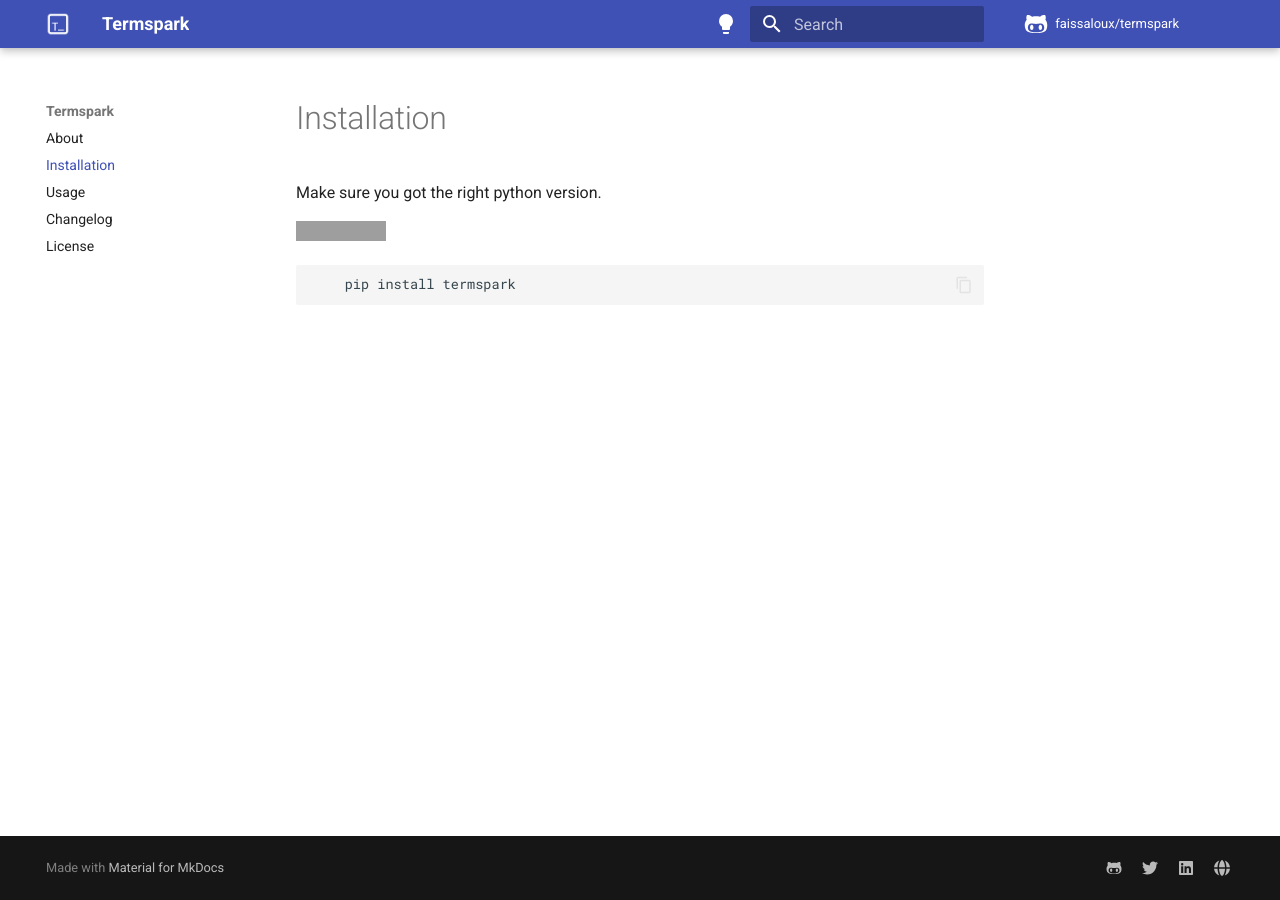
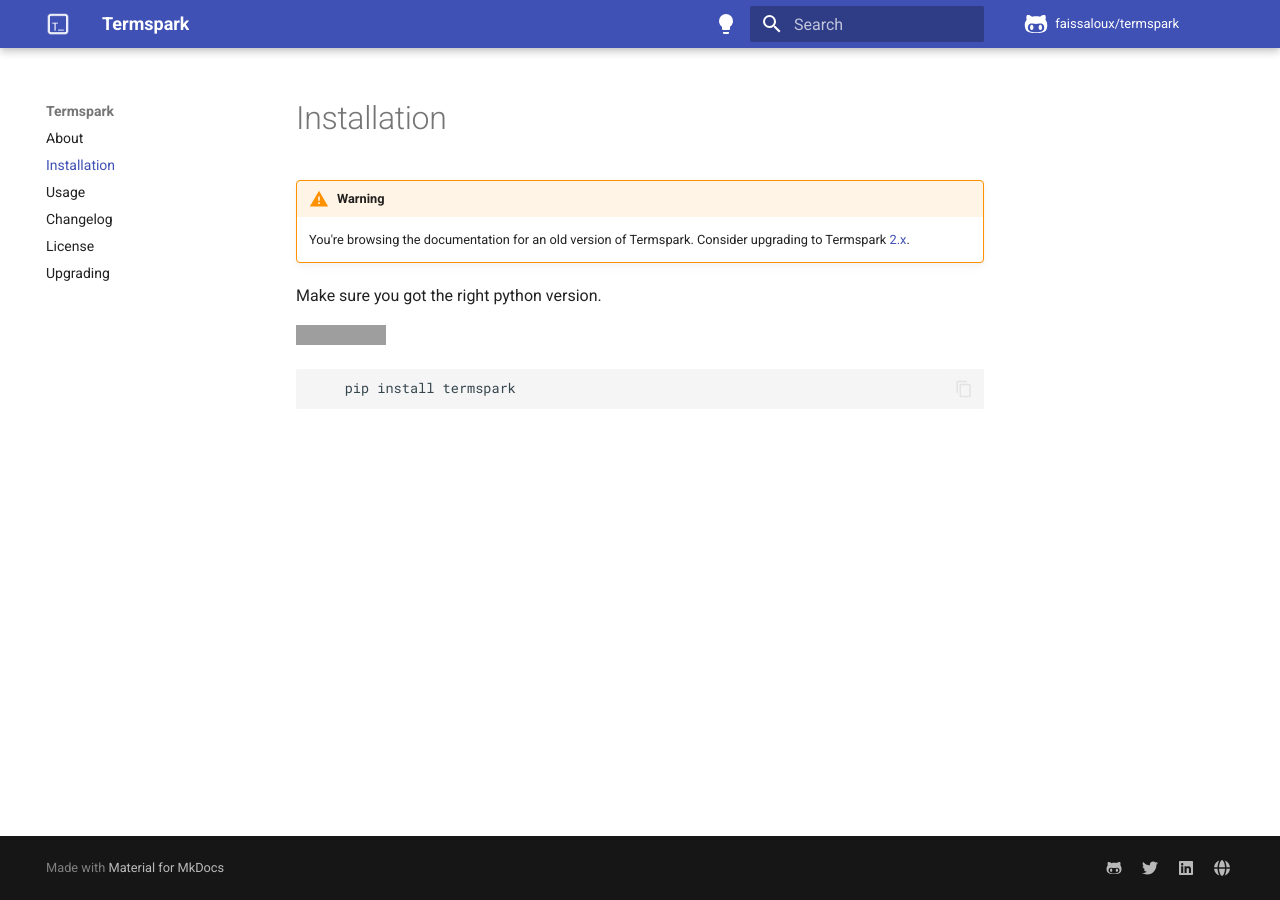
Before and after one commit to faissaloux/termspark, an MkDocs documentation site: the page built from docs/installation.md, in a window 1280 px wide. Built offline with MkDocs 1.6.1 and Material for MkDocs 9.7.7, drawn with Linux system fonts in a browser that asks for light colours; comment, search, counter and statistics services are not loaded; grey boxes are pictures that could not be loaded.

Commit message:
upgrading documentation

```diff
--- a/docs/installation.md
+++ b/docs/installation.md
@@ -1,4 +1,9 @@
 # Installation
+
+!!! warning
+
+    You're browsing the documentation for an old version of Termspark.
+    Consider upgrading to Termspark [2.x](/termspark/2.x).
 
 Make sure you got the right python version.
 
--- a/mkdocs.yml
+++ b/mkdocs.yml
@@ -37,8 +37,10 @@ nav:
 - Usage: usage.md
 - Changelog: changelog.md
 - License: license.md
+- Upgrading: upgrading.md
 
 markdown_extensions:
+- admonition
 - pymdownx.highlight
 - pymdownx.superfences
 
--- a/setup.cfg
+++ b/setup.cfg
@@ -50,6 +50,7 @@ docs =
     mkdocs==1.4.2
     mkdocs-material==9.0.15
     pymdown-extensions==9.9.2
+    mike==2.1.1
 
 [isort]
 profile=black
```
Also changed, not shown: CHANGELOG.md (+1 -1 lines), docs/upgrading.md (added, +4 -0 lines), docs/usage.md (+5 -0 lines), 4 other files.
